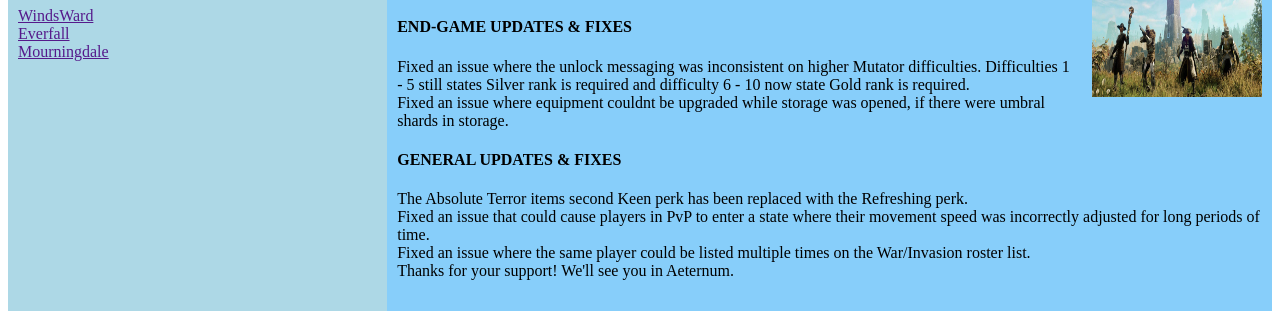
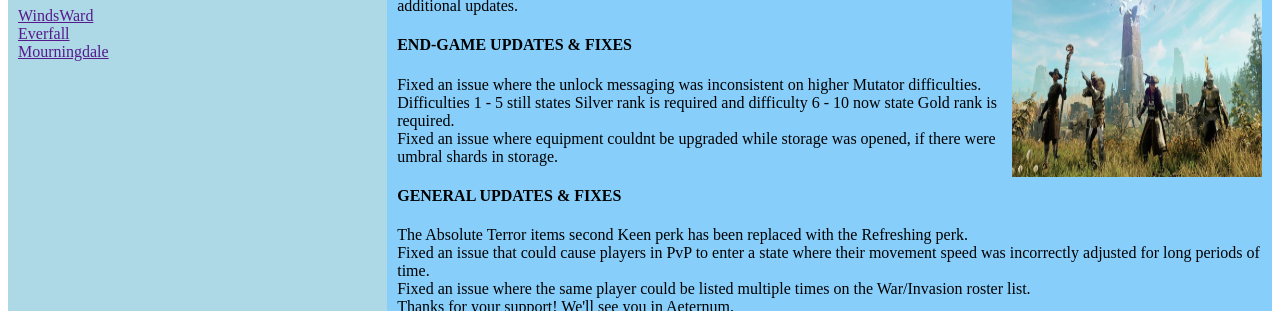
Before and after one commit to LoveSongBB/comp1537-lab01, a plain HTML site: page lab03/lab03_css.html in a window 1280 px wide. Shown: the part 128-439 px from the top of the page. Drawn offline with Linux system fonts and the light colour scheme.

Commit message:
Add css to main-div-img to lab03.css

```diff
--- a/lab03/lab03.css
+++ b/lab03/lab03.css
@@ -18,6 +18,7 @@
 .paragraph_2 {
       color: purple;
 }
+
       #top-bar-title{
         margin: 0px;
       }
@@ -44,6 +45,13 @@
         height: 400px;
         padding: 10px;
       }
+      #main-div-img{
+      width: 30%;
+      width:250px;
+      height:250px;
+      margin-left:15px;
+      float: right;
+      }
       #bot-bar{
         text-align: center;
         background-color: RoyalBlue;
--- a/lab03/lab03_css.html
+++ b/lab03/lab03_css.html
@@ -21,7 +21,7 @@
                 </ul>
             </div>
             <div id="main-div">
-            <img src="../images/new-world.jpg" alt="" style="width: 30%; float: right; width:170px;height:170px;margin-left:15px;"></img>
+            <img id="main-div-img" src="../images/new-world.jpg" alt=""></img>
             <p>
                 New World Update 1.3.2 downtime will begin at 11pm PT (7am UTC) on February 9.
                 <br>
```
